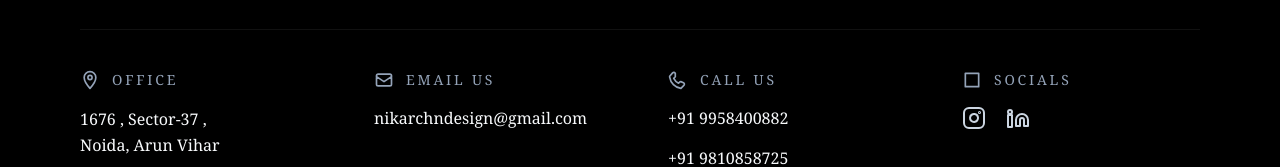
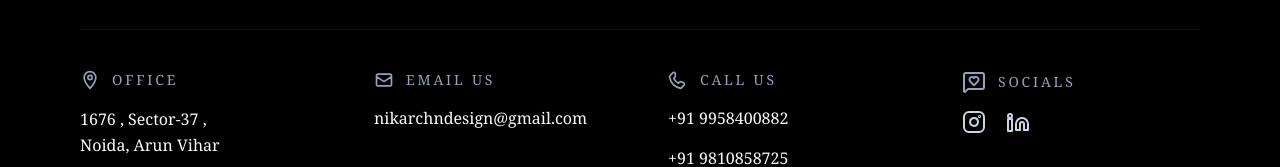
Before and after one commit to vedhatech002/nikarchndesigns, a React (Vite) app: page /contact in a window 1280 px wide. Shown: the part 1668-1835 px from the top of the page. Built offline with nearby package versions, Linux system fonts and the light colour scheme.

Commit message:
added intro loader changes in residantial desc and about us

```diff
--- a/src/App.jsx
+++ b/src/App.jsx
@@ -1,18 +1,40 @@
-import React from "react";
+import React, { useState, useEffect } from "react";
 import { Outlet } from "react-router-dom";
 import Navigation from "./components/Naviagtion";
 import Footer from "./components/Footer";
 import ScrollToTop from "./components/ScrollToTop";
+import IntroLoader from "./components/IntroLoader";
 
 export default function App() {
+  const [showIntro, setShowIntro] = useState(false);
+
+  useEffect(() => {
+    const hasPlayed = sessionStorage.getItem("introPlayed");
+
+    if (!hasPlayed) {
+      setShowIntro(true);
+    }
+  }, []);
+
+  const handleIntroFinish = () => {
+    sessionStorage.setItem("introPlayed", "true");
+    setShowIntro(false);
+  };
+
   return (
+    <>
+      {showIntro && <IntroLoader onFinish={handleIntroFinish} />}
+
+      {!showIntro && (
         <div className="min-h-screen">
           <Navigation />
           <ScrollToTop />
           <main>
-        <Outlet /> {/* route children render here: Home, About, etc */}
+            <Outlet />
           </main>
           <Footer />
         </div>
+      )}
+    </>
   );
 }
--- a/src/components/About.jsx
+++ b/src/components/About.jsx
@@ -14,22 +14,22 @@ const About = () => {
       {/* --- Hero Section --- */}
 
       {/* --- Alternating Content Sections --- */}
-      <div className="mx-auto py-28 px-6 lg:px-16 space-y-32">
+      <div className="mx-auto py-20 px-6 lg:px-16 space-y-32 mb-8">
         {/* 1st Row */}
 
         {/* 2nd Row (reversed) */}
         <motion.div
-          className="grid md:grid-cols-[2fr_1fr] gap-12 items-center mt-8"
+          className="grid md:grid-cols-[2fr_1fr] gap-12 items-center mt-10"
           initial="hidden"
           whileInView="visible"
           variants={fadeUp}
           transition={{ duration: 0.8 }}
         >
           <div className="order-2 md:order-1 ">
-            <h3 className="text-2xl text-silver-100 font-semibold mb-4  2xl:text-4xl">
+            <h3 className="text-2xl text-silver-100 font-semibold mb-4  2xl:text-3xl">
               About us
             </h3>
-            <div className="sm:h-[70vh] sm:overflow-y-auto sm:pr-8 about 2xl:text-3xl ">
+            <div className="sm:h-[70vh] sm:overflow-y-auto sm:pr-8 about 2xl:text-2xl ">
               <p className="text-silver-400 leading-relaxed text-justify  ">
                 At NAD, we believe in creating a lasting and positive impact
                 through thoughtful, purpose-driven design.
--- a/src/components/Contact.jsx
+++ b/src/components/Contact.jsx
@@ -3,6 +3,7 @@ import { useState } from "react";
 import { motion } from "framer-motion";
 import contactHeroImg from "../assets/contact.jpg";
 import logo from "../assets/logo.png";
+import { MessageSquareHeart } from "lucide-react";
 
 const Contact = () => {
   const [formData, setFormData] = useState({
@@ -268,21 +269,8 @@ const Contact = () => {
 
           {/* --- Socials --- */}
           <div className="space-y-4">
-            <div className="flex items-center gap-3">
-              <svg
-                xmlns="http://www.w3.org/2000/svg"
-                className="w-5 h-5 text-silver-400"
-                fill="none"
-                viewBox="0 0 24 24"
-                stroke="currentColor"
-                strokeWidth="2"
-              >
-                <path
-                  strokeLinecap="round"
-                  strokeLinejoin="round"
-                  d="M4 4h16v16H4z"
-                />
-              </svg>
+            <div className="flex items-center gap-3 text-silver-400">
+              <MessageSquareHeart />
               <h4 className="text-sm uppercase text-silver-400 tracking-[0.2em]">
                 Socials
               </h4>
--- /dev/null
+++ b/src/components/IntroLoader.jsx
@@ -0,0 +1,18 @@
+import { useEffect } from "react";
+
+export default function IntroLoader({ onFinish }) {
+  useEffect(() => {
+    const timer = setTimeout(onFinish, 4000); // match GIF duration
+    return () => clearTimeout(timer);
+  }, [onFinish]);
+
+  return (
+    <div className="fixed inset-0 z-[9999] bg-black flex items-center justify-center">
+      <img
+        src="/intro.gif"
+        alt="NIK ARCH & DESIGN"
+        className="w-64 md:w-80 object-contain"
+      />
+    </div>
+  );
+}
--- a/src/components/ServiceSection.jsx
+++ b/src/components/ServiceSection.jsx
@@ -35,7 +35,7 @@ const services = [
   {
     id: 4,
     icon: <PanelsTopLeft className="w-8 h-8 text-silver-200" />,
-    title: "Exhibition Designing",
+    title: "Event / Exhibition designing & execution",
     description:
       "Creating immersive and narrative-driven exhibition spaces that communicate brand and story through spatial design and experience.",
   },
--- a/src/pages/sampleProjects.js
+++ b/src/pages/sampleProjects.js
@@ -257,9 +257,10 @@ const SAMPLE_PROJECTS = [
       },
       {
         slug: "etah-residence",
-        label: "ETAH Residence",
-        title: "ETAH Residence",
-        short: "3-BHK duplex blending minimal modern aesthetics and function.",
+        label: "Etah Residence",
+        title: "Etah Residence",
+        short:
+          "A minimalist, sleek and modern triplex featuring stone and wooden accents.",
         thumb: etahHero,
         images: [etahHero],
         meta: {},
@@ -268,7 +269,8 @@ const SAMPLE_PROJECTS = [
         slug: "Noida-residence",
         label: "Noida Residence",
         title: "Noida Residence",
-        short: "4-BHK duplex blending minimal modern aesthetics and function.",
+        short:
+          "A luxurious elegant duplex featuring wooden accents and expansive balconies.",
         thumb: noidaHero,
         images: [noidaHero],
         meta: {},
@@ -316,7 +318,7 @@ const SAMPLE_PROJECTS = [
         built_up_area: "",
         status: "",
         heroImg: etahHero,
-        title: "ETAH Residence",
+        title: "Etah Residence",
         subImgs: [],
         texts: [],
       },
```
Also changed, not shown: public/intro.gif (added), 1 other file (tests, documents, lock files or other folders). Lines whose indentation alone changed are shown as unchanged.
